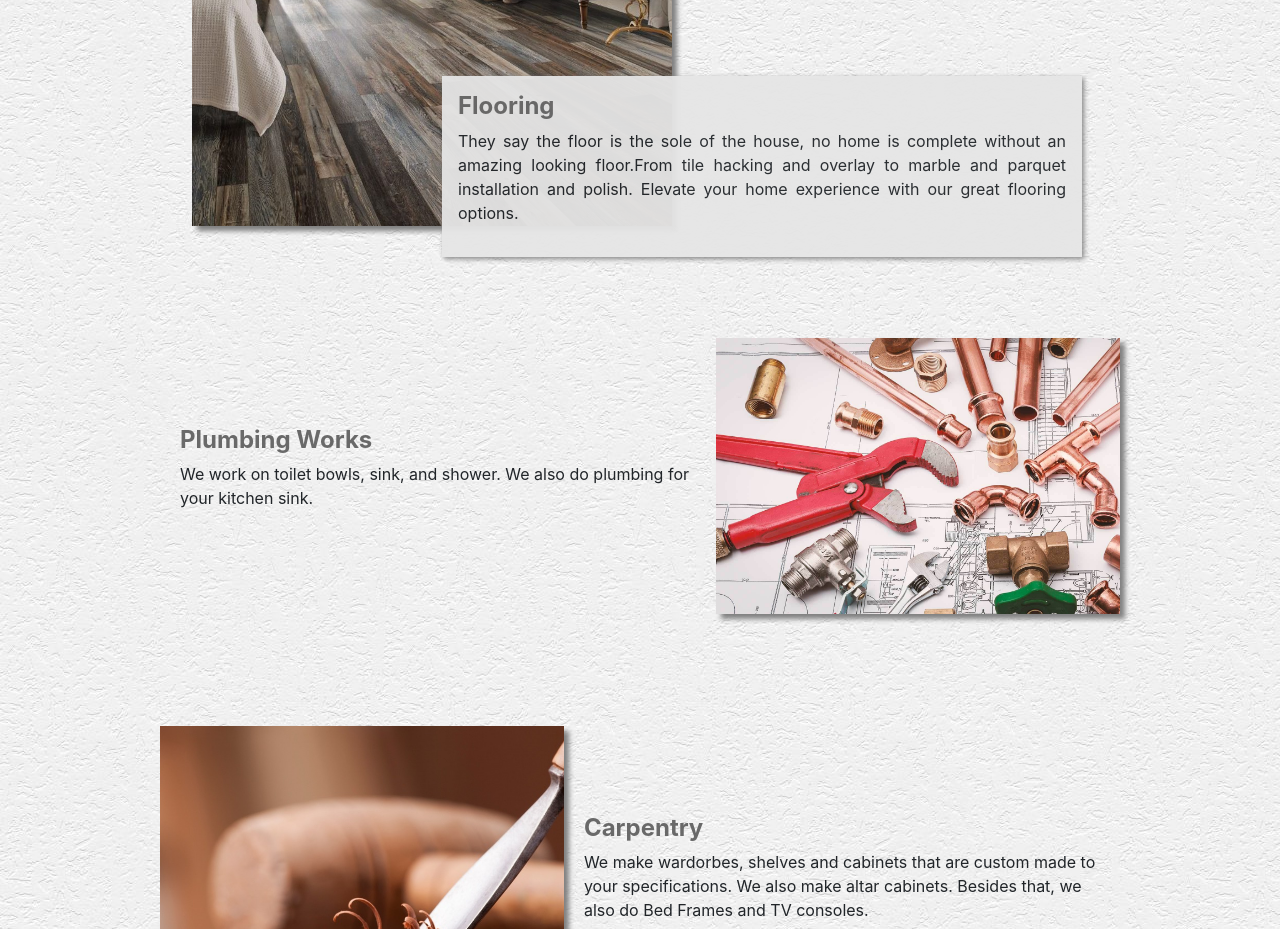
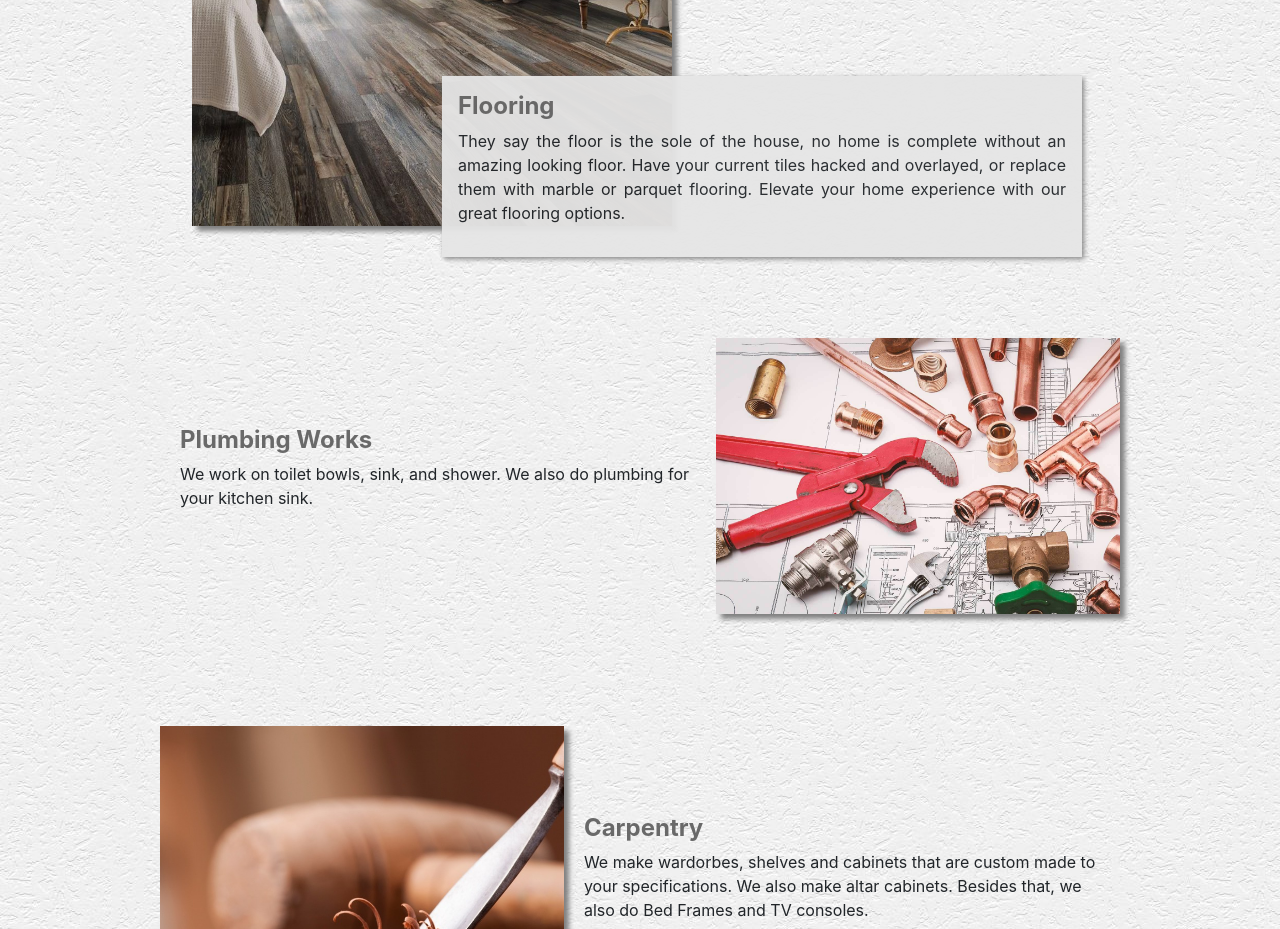
Before and after one commit to Tevaryan/vaan_site, a React (Create React App) app: page / in a window 1280 px wide. Shown: the part 1220-2149 px from the top of the page. Built offline with nearby package versions, Linux system fonts and the light colour scheme.

Commit message:
changed text

```diff
--- a/src/components/workTwo.js
+++ b/src/components/workTwo.js
@@ -16,7 +16,7 @@ class WorkTwo extends Component {
 
               <div style={{width:'100%', backgroundColor: '#E5E5E5', opacity:'0.95',position:'absolute', top:'200px', left:'250px', boxShadow: '2px 2px 5px grey', textAlign:'justify'}} className="workDescriptionContainer my-auto mx-auto text-start p-3 w-80">
                 <h2 style={{fontSize:"150%", color:'#696969'}} className="font-weight-bold">Flooring</h2>
-                <p className="workDescription" style={{fontSize:"100%"}}> They say the floor is the sole of the house, no home is complete without an amazing looking floor.From tile hacking and overlay to marble and parquet installation and polish. Elevate your home experience with our great flooring options.</p>
+                <p className="workDescription" style={{fontSize:"100%"}}> They say the floor is the sole of the house, no home is complete without an amazing looking floor. Have your current tiles hacked and overlayed, or replace them with marble or parquet flooring. Elevate your home experience with our great flooring options.</p>
               </div>
 
             </div>
```
